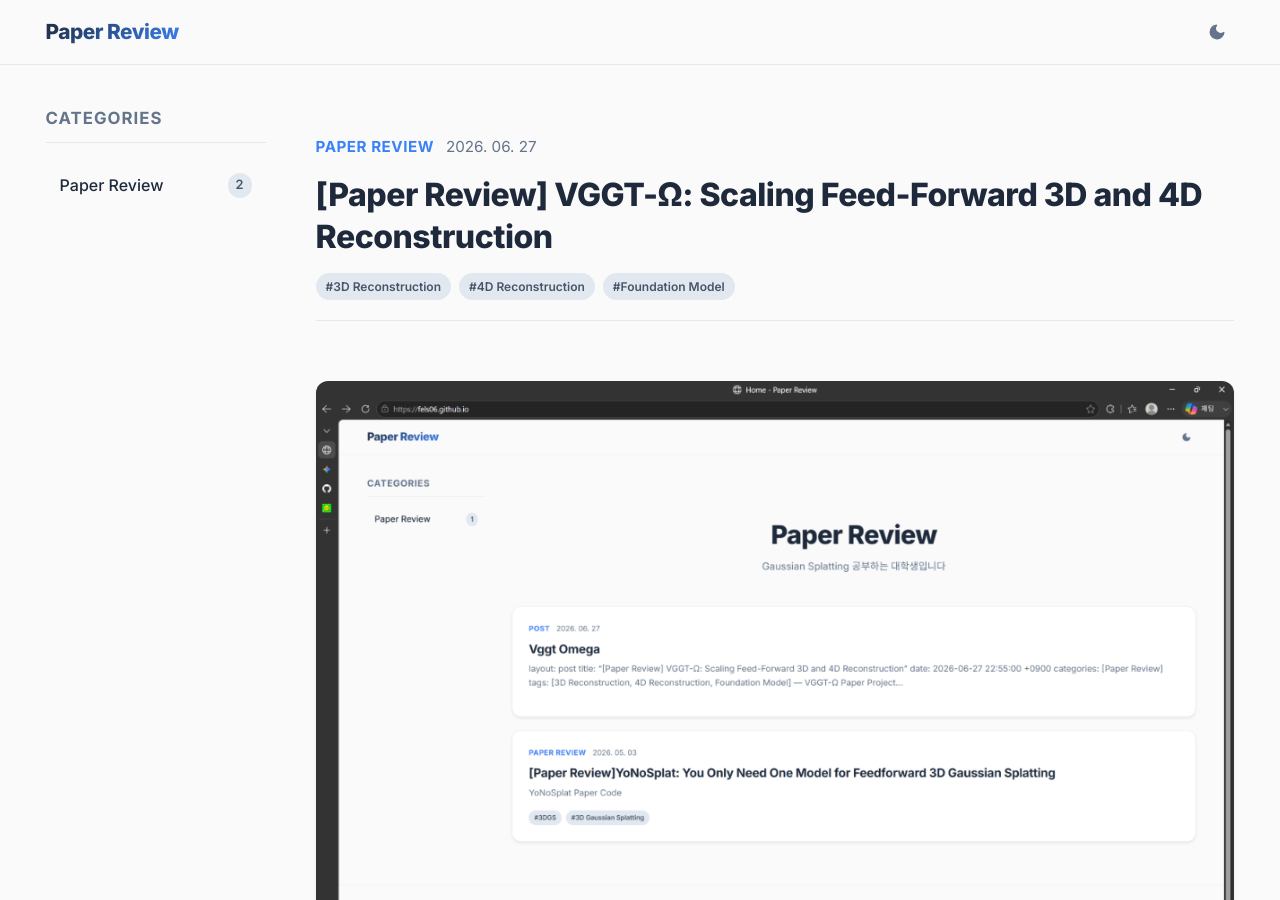
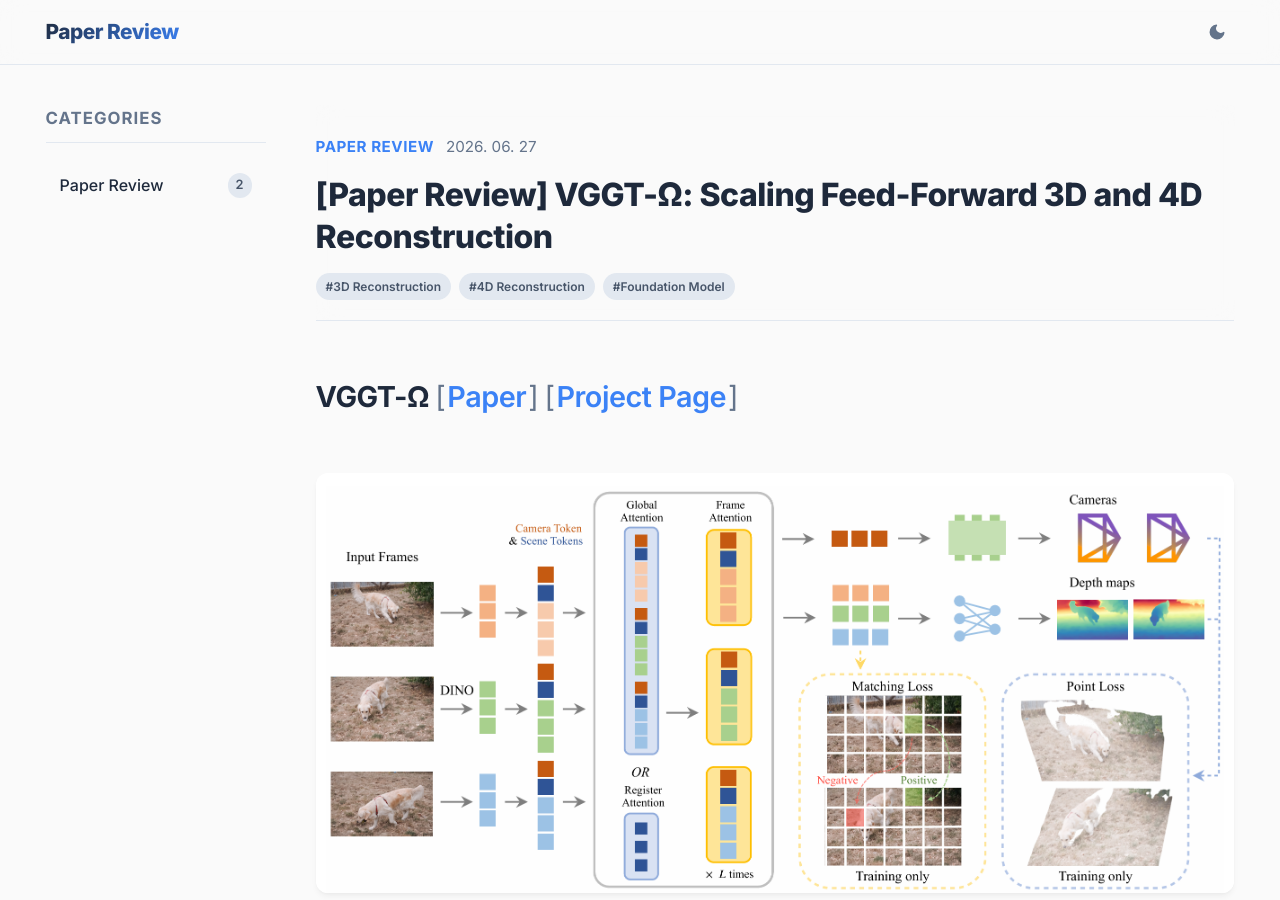
Before and after one commit to fels06/fels06.github.io, a Jekyll site: the page built from _posts/2026-06-27-VGGT-Omega.md, in a window 1280 px wide and 900 px high. Built offline with Jekyll 4.4.1, drawn with Linux system fonts in a browser that asks for light colours.

Commit message:
Update VGGT-Ω teaser image and layout

```diff
--- a/_posts/2026-06-27-VGGT-Omega.md
+++ b/_posts/2026-06-27-VGGT-Omega.md
@@ -5,9 +5,10 @@ date: 2026-06-27 22:55:00 +0900
 categories: [Paper Review]
 tags: [3D Reconstruction, 4D Reconstruction, Foundation Model]
 ---
-![VGGT-Ω](/assets/images/vggt-omega.png)
 
 ## VGGT-Ω [Paper](https://arxiv.org/abs/2605.15195) [Project Page](http://vggt-omega.github.io/)
+
+![VGGT-Ω](/assets/images/vggt-omega.png)
 
 Jianyuan Wang, Johannes Schönberger, Minghao Chen, Shangzhan Zhang, Nikita Karaev, Patrick Labatut, Andrea Vedaldi, Piotr Bojanowski, Christian Rupprecht, David Novotny
 {: .text-muted }
```
Also changed, not shown: assets/images/vggt-omega.png.
